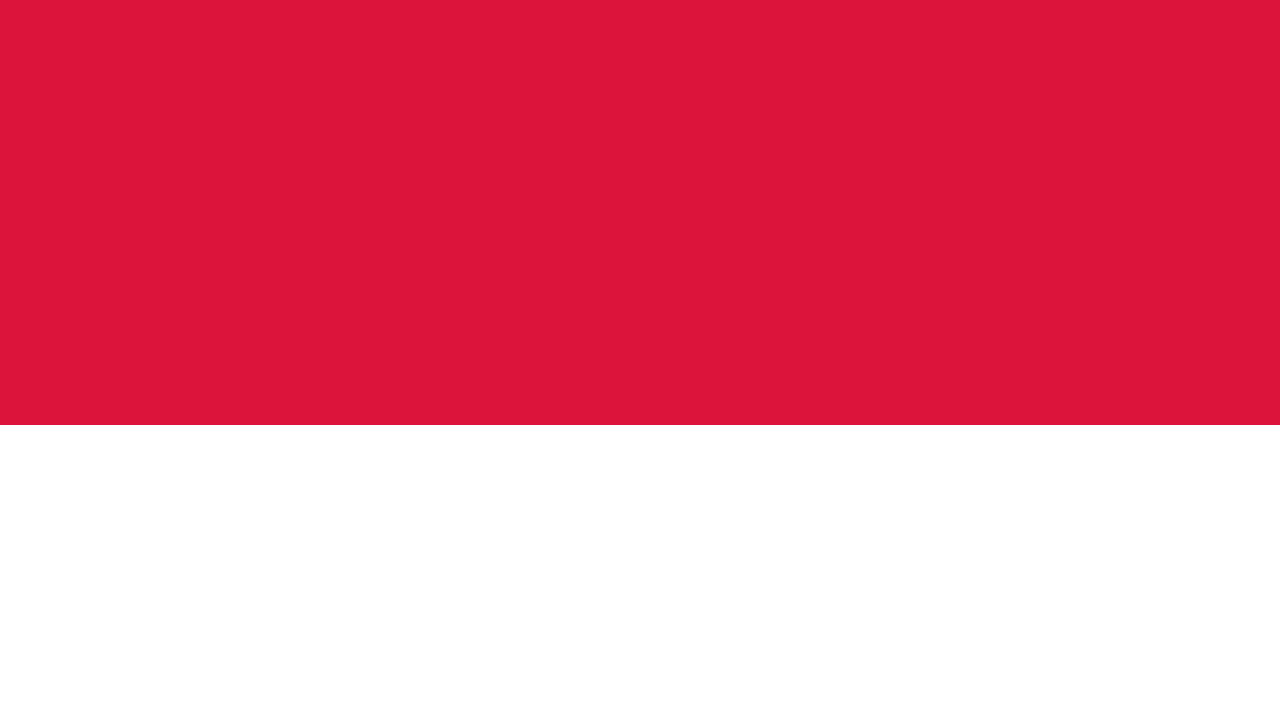
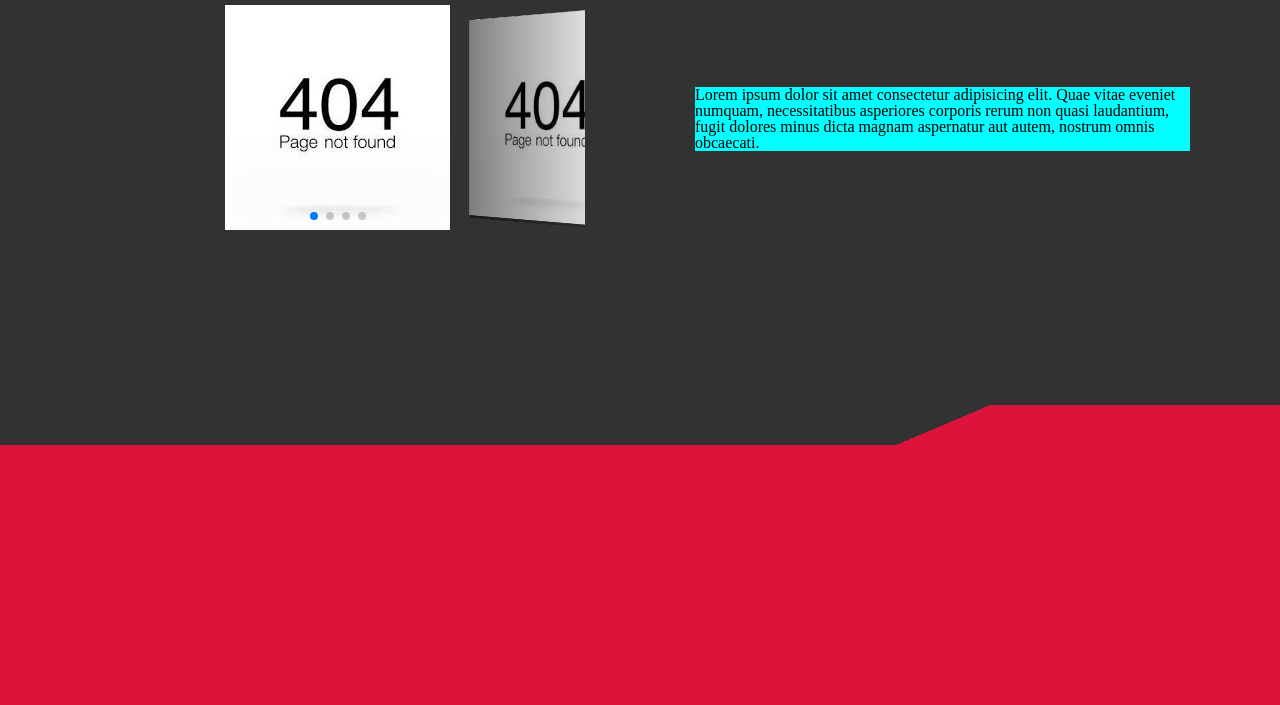
Before and after one commit to Akistapace/POKEDEX, a website: page index.html in a window 1280 px wide. Shown: the part 2261-2966 px from the top of the page. Before the commit the page ends 2686 px from the top, so only its background shows below. Drawn offline with nearby package versions, Linux system fonts and the light colour scheme.

Commit message:
Iniciado estrutura da seção de portfólio

```diff
--- a/index.html
+++ b/index.html
@@ -248,24 +248,56 @@
         </div>
     </div>
 </section>
-		<section class="portf">
-    <div class="swiper-container gallery-top">
+		<section class="portfolio">
+  <h1 class="titles-h2">Portfólio</h1>
+  <div class="portfolio__inner">
+    <div class="portfolio__content">
+      <div class="swiper-container portfolio-slide">
         <div class="swiper-wrapper">
-          <div class="swiper-slide"></div>
-          <div class="swiper-slide"></div>
-          <div class="swiper-slide"></div>
+          <div class="swiper-slide">
+            <img src="./src/assets/img/404-image.jpg" alt="">
+          </div>
+          <div class="swiper-slide">
+            <img src="./src/assets/img/404-image.jpg" alt="">
+          </div>
+          <div class="swiper-slide">
+            <img src="./src/assets/img/404-image.jpg" alt="">
+          </div>
+          <div class="swiper-slide">
+            <img src="./src/assets/img/404-image.jpg" alt="">
+          </div>
         </div>
-        <!-- <div class="swiper-button-next swiper-button-white"></div>
-        <div class="swiper-button-prev swiper-button-white"></div> -->
+        <!-- Add Pagination -->
+        <div class="swiper-pagination"></div>
       </div>
+    </div>
 
+    <div class="portfolio__content" style="background-color: aqua;">
       <div class="swiper-container gallery-thumbs">
         <div class="swiper-wrapper">
-            <div class="swiper-slide"></div>
-            <div class="swiper-slide"></div>
-            <div class="swiper-slide"></div>
+          <div class="swiper-slide gallery-item-text">
+            Lorem ipsum dolor sit amet consectetur adipisicing elit. Quae vitae eveniet numquam, necessitatibus asperiores corporis rerum non quasi laudantium, fugit dolores minus dicta magnam aspernatur aut autem, nostrum omnis obcaecati.
+          </div>
+          <div class="swiper-slide gallery-item-text">
+            Lorem ipsum dolor sit amet consectetur adipisicing elit. Quae vitae eveniet numquam, necessitatibus asperiores corporis rerum non quasi laudantium, fugit dolores minus dicta magnam aspernatur aut autem, nostrum omnis obcaecati.
+          </div>
+          <div class="swiper-slide gallery-item-text">
+            Lorem ipsum dolor sit amet consectetur adipisicing elit. Quae vitae eveniet numquam, necessitatibus asperiores corporis rerum non quasi laudantium, fugit dolores minus dicta magnam aspernatur aut autem, nostrum omnis obcaecati.
+          </div>
+          <div class="swiper-slide gallery-item-text">
+            Lorem ipsum dolor sit amet consectetur adipisicing elit. Quae vitae eveniet numquam, necessitatibus asperiores corporis rerum non quasi laudantium, fugit dolores minus dicta magnam aspernatur aut autem, nostrum omnis obcaecati.
+          </div>
         </div>
       </div>
+    </div>
+  </div>
+        <!-- <div class="swiper-container gallery-thumbs">
+        <div class="swiper-wrapper">
+            <div class="swiper-slide">1</div>
+            <div class="swiper-slide">2</div>
+            <div class="swiper-slide">4</div>
+        </div>
+      </div> -->
 </section>
 	</main>
 	<footer>
--- a/package.json
+++ b/package.json
@@ -22,7 +22,7 @@
     "swiper": "^6.4.8"
   },
   "keywords": [
-    "grunt, sass"
+    "gulp, sass"
   ],
   "devDependencies": {},
   "scripts": {
--- a/src/js/gallery-portf.js
+++ b/src/js/gallery-portf.js
@@ -1,17 +1,27 @@
+var portfolio = new Swiper('.portfolio-slide', {
+  effect: 'coverflow',
+  grabCursor: true,
+  centeredSlides: true,
+  slidesPerView: 2.2,
+  watchSlidesVisibility: true,
+  watchSlidesProgress: true,
+  coverflowEffect: {
+    rotate: 50,
+    stretch: 0,
+    depth: 100,
+    modifier: 1,
+    slideShadows: true,
+  },
+  pagination: {
+    el: '.swiper-pagination',
+  },
+});
+
 var galleryThumbs = new Swiper('.gallery-thumbs', {
-    spaceBetween: 10,
-    slidesPerView: 4,
-    freeMode: true,
-    watchSlidesVisibility: true,
-    watchSlidesProgress: true,
-  });
-  var galleryTop = new Swiper('.gallery-top', {
-    spaceBetween: 10,
-    navigation: {
-      nextEl: '.swiper-button-next',
-      prevEl: '.swiper-button-prev',
-    },
-    thumbs: {
-      swiper: galleryThumbs
-    }
-  });
+  spaceBetween: 10,
+  slidesPerView: 1,
+  freeMode: true,
+  thumbs: {
+    swiper: portfolio
+  }
+});
--- a/src/js/min/index.js
+++ b/src/js/min/index.js
@@ -1 +1 @@
-const btnPlay=document.querySelector(".btn-play"),pause=document.querySelector(".btn-pause"),volUp=document.querySelector(".btn-volup"),volDown=document.querySelector(".btn-voldown"),btns=document.querySelector(".btns-audio");btns.onclick=function(){btnPlay.classList.toggle("d-block"),btnPlay.style.transition,pause.classList.toggle("d-block"),volUp.classList.toggle("d-block"),volDown.classList.toggle("d-block")};var swiper=new Swiper("#teste",{slidesPerView:3,spaceBetween:30,"navegação":{nextEl:".swiper-button-next",prevEl:".swiper-button-prev"}}),galleryThumbs=new Swiper(".gallery-thumbs",{spaceBetween:10,slidesPerView:4,freeMode:!0,watchSlidesVisibility:!0,watchSlidesProgress:!0}),galleryTop=new Swiper(".gallery-top",{spaceBetween:10,navigation:{nextEl:".swiper-button-next",prevEl:".swiper-button-prev"},thumbs:{swiper:galleryThumbs}}),swiper=new Swiper(".slide-home",{speed:400,spaceBetween:30,grabCursor:!0,keyboard:!0,navigation:{nextEl:".swiper-button-next",prevEl:".swiper-button-prev"},pagination:{el:".swiper-pagination"}}),swiper=new Swiper("#types-card",{slidesPerView:1,spaceBetween:10,freeMode:!0,pagination:{el:".swiper-pagination",clickable:!0},breakpoints:{100:{slidesPerView:2,spaceBetween:20},250:{slidesPerView:3,spaceBetween:20},359:{slidesPerView:3.5,spaceBetween:20},480:{slidesPerView:5.5,spaceBetween:30},640:{slidesPerView:5.5,spaceBetween:40}}});
+const btnPlay=document.querySelector(".btn-play"),pause=document.querySelector(".btn-pause"),volUp=document.querySelector(".btn-volup"),volDown=document.querySelector(".btn-voldown"),btns=document.querySelector(".btns-audio");btns.onclick=function(){btnPlay.classList.toggle("d-block"),btnPlay.style.transition,pause.classList.toggle("d-block"),volUp.classList.toggle("d-block"),volDown.classList.toggle("d-block")};var swiper=new Swiper("#teste",{slidesPerView:3,spaceBetween:30,"navegação":{nextEl:".swiper-button-next",prevEl:".swiper-button-prev"}}),portfolio=new Swiper(".portfolio-slide",{effect:"coverflow",grabCursor:!0,centeredSlides:!0,slidesPerView:2.2,watchSlidesVisibility:!0,watchSlidesProgress:!0,coverflowEffect:{rotate:50,stretch:0,depth:100,modifier:1,slideShadows:!0},pagination:{el:".swiper-pagination"}}),galleryThumbs=new Swiper(".gallery-thumbs",{spaceBetween:10,slidesPerView:1,freeMode:!0,thumbs:{swiper:portfolio}}),swiper=new Swiper(".slide-home",{speed:400,spaceBetween:30,grabCursor:!0,keyboard:!0,navigation:{nextEl:".swiper-button-next",prevEl:".swiper-button-prev"},pagination:{el:".swiper-pagination"}}),swiper=new Swiper("#types-card",{slidesPerView:1,spaceBetween:10,freeMode:!0,pagination:{el:".swiper-pagination",clickable:!0},breakpoints:{100:{slidesPerView:2,spaceBetween:20},250:{slidesPerView:3,spaceBetween:20},359:{slidesPerView:3.5,spaceBetween:20},480:{slidesPerView:5.5,spaceBetween:30},640:{slidesPerView:5.5,spaceBetween:40}}});
--- /dev/null
+++ b/src/sass/layout/_portfolio.scss
@@ -0,0 +1,17 @@
+.portfolio {
+    height: 500px;
+    max-width: 1100px;
+    margin: auto;
+    &__inner {
+        display: flex;
+        justify-content: space-between;
+        align-items: center;
+        flex-wrap: wrap;
+    }
+    &__content {
+        width: 45%;
+        img {
+            width: 100%;
+        }
+    }
+}
--- a/src/sass/main.scss
+++ b/src/sass/main.scss
@@ -19,4 +19,5 @@
 @import "layout/navigation";
 @import "layout/home-cover";
 @import "layout/about-me";
+@import "layout/portfolio";
 @import "layout/footer";
```
Also changed, not shown: src/parcels/portfolio.html (+42 -10 lines), src/assets/img/404-image.jpg (added), src/assets/img/404.jpg (deleted), src/css/main.css, src/css/min/main.min.css.
